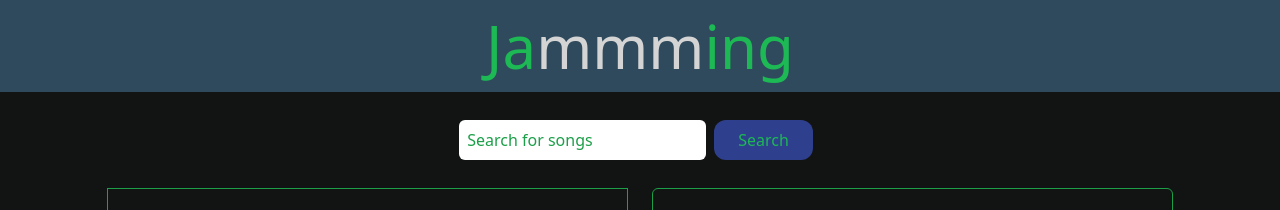
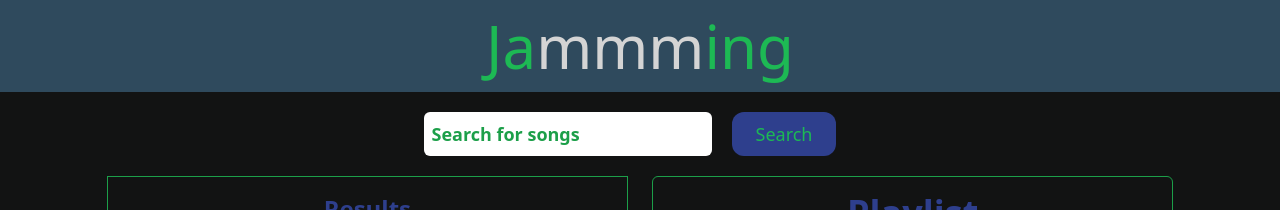
Before and after one commit to Dan-McGrath/jamming, a React (Vite) app: page / in a window 1280 px wide. Shown: the top 210 px of the page. Built offline with nearby package versions, Linux system fonts and the light colour scheme.

Commit message:
create handle submit and make input and button child of form

```diff
--- a/src/components/SearchBar.jsx
+++ b/src/components/SearchBar.jsx
@@ -1,14 +1,30 @@
-const SearchBar = () => {
+import { useState } from "react";
+const SearchBar = ({ onSearch }) => {
+  const [input, setInput] = useState("");
+
+  const handleSubmit = (e) => {
+    e.preventDefault();
+    onSearch(input);
+  };
+
   return (
     <div className="mx-auto my-5 max-w-fit">
+      <form>
         <input
-        className="rounded-md px-2 py-2 placeholder:text-dark-green"
+          className="rounded-md px-2 py-2 placeholder:text-dark-green text-blue font-semibold text-lg"
           type="text"
+          name="search"
           placeholder="Search for songs"
+          value={input}
+          onChange={(e) => setInput(e.target.value)}
         />
-      <button className="text-lite-green m-2 rounded-xl bg-blue px-6 py-2 hover:bg-lite-green/80 hover:text-blue hover:font-semibold">
+        <button
+          type="submit"
+          className="text-lite-green mx-5 rounded-xl bg-blue px-6 py-2 hover:bg-lite-green/80 hover:text-blue-gray hover:font-semibold text-lg"
+        >
           Search
         </button>
+      </form>
     </div>
   );
 };
```
Lines whose indentation alone changed are shown as unchanged.
